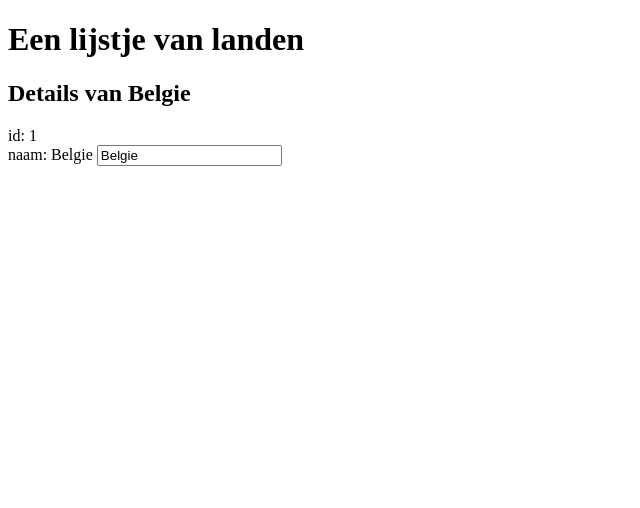
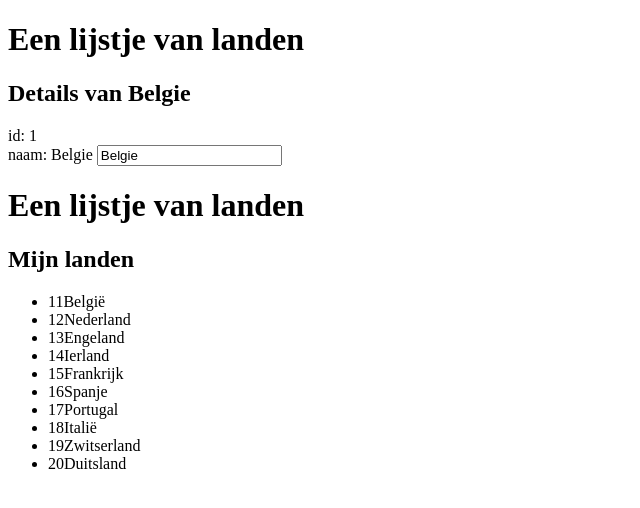
Before and after one commit to Moges-Retta/Angular-Players, an Angular app: page / in a window 1280 px wide. Shown: the top 508 px of the page, without its empty margins (0-640 px from the left). Built offline with nearby package versions, Linux system fonts and the light colour scheme.

Commit message:
bind with list

```diff
--- a/src/app/app.component.ts
+++ b/src/app/app.component.ts
@@ -6,11 +6,32 @@ import { Land } from 'src/model/land';
   <h2>Details van {{land.name}}</h2>
   <div><label>id: </label>{{land.id}}</div>
   <div><label>naam: </label>{{land.name}}
-  <input [(ngModel)]="land.name" placeholder="name"></div>`,
+  <input [(ngModel)]="land.name" placeholder="name"></div>
+  <h1>{{title}}</h1>
+            <h2>Mijn landen</h2>
+            <ul>
+              <li *ngFor="let l of landen">
+                <span>{{l.id}}</span>{{l.name}}
+              </li>
+            </ul>`,
   styleUrls: ['./app.component.css']
 })
 export class AppComponent {
+  static readonly LANDEN: Land[] = [
+    { id: 11, name: 'België' },
+    { id: 12, name: 'Nederland' },
+    { id: 13, name: 'Engeland' },
+    { id: 14, name: 'Ierland' },
+    { id: 15, name: 'Frankrijk' },
+    { id: 16, name: 'Spanje' },
+    { id: 17, name: 'Portugal' },
+    { id: 18, name: 'Italië' },
+    { id: 19, name: 'Zwitserland' },
+    { id: 20, name: 'Duitsland' }
+  ];
+
   title = 'Een lijstje van landen';
+  landen = AppComponent.LANDEN;
   land: Land = {
     id: 1,
     name: 'Belgie'
```
